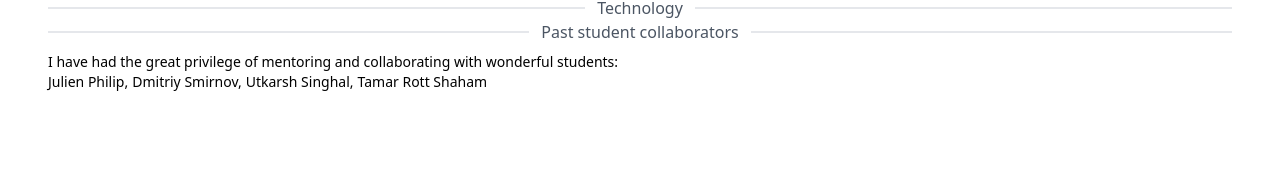
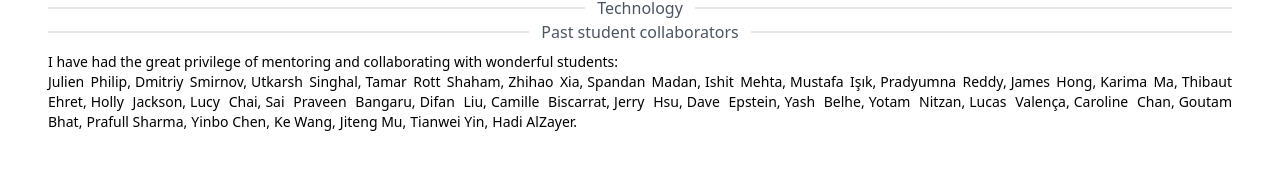
Before and after one commit to mgharbi/mgharbi.github.io, a Next.js app: page / in a window 1280 px wide. Shown: the part 544-714 px from the top of the page. Built offline with nearby package versions, Linux system fonts and the light colour scheme.

Commit message:
students

```diff
--- a/src/app/page.tsx
+++ b/src/app/page.tsx
@@ -159,27 +159,142 @@ function Students() {
       "webpage": "https://tamarott.github.io",
       "year": 2019,
     },
-    // {
-    //   "name":,
-    //   "webpage":,
-    //   "year": 2019,
-    // },
-    // {
-    //   "name":,
-    //   "webpage":,
-    //   "year": 2019,
-    // },
-    // {
-    //   "name":,
-    //   "webpage":,
-    //   "year": 2019,
-    // },
+    {
+      "name": "Zhihao Xia",
+      "webpage": "https://www.cse.wustl.edu/~zhihao.xia/",
+      "year": 2019,
+    },
+    {
+      "name": "Spandan Madan",
+      "webpage": "https://spandan-madan.github.io/about",
+      "year": 2019,
+    },
+    {
+      "name": "Ishit Mehta",
+      "webpage": "https://scholar.google.co.in/citations?user=pUqhY-wAAAAJ&hl=en",
+      "year": 2020,
+    },
+    {
+      "name": "Mustafa Işık",
+      "webpage": "https://www.mustafaisik.net/",
+      "year": 2020,
+    },
+    {
+      "name": "Pradyumna Reddy",
+      "webpage": "https://preddy5.github.io/",
+      "year": 2020,
+    },
+    {
+      "name": "James Hong",
+      "webpage": "https://jhong93.github.io/",
+      "year": 2020,
+    },
+    {
+      "name": "Karima Ma",
+      "webpage": "https://people.csail.mit.edu/karima/home.html",
+      "year": 2020,
+    },
+    {
+      "name": "Thibaut Ehret",
+      "webpage": "https://tehret.github.io/",
+      "year": 2020,
+    },
+    {
+      "name": "Holly Jackson",
+      "webpage": "https://www.holly-jackson.com/about/",
+      "year": 2020,
+    },
+    {
+      "name": "Lucy Chai",
+      "webpage": "https://people.csail.mit.edu/lrchai/",
+      "year": 2021,
+    },
+    {
+      "name": "Sai Praveen Bangaru",
+      "webpage": "http://people.csail.mit.edu/sbangaru/",
+      "year": 2021,
+    },
+    {
+      "name": "Difan Liu",
+      "webpage": "https://difanliu.github.io/",
+      "year": 2021,
+    },
+    {
+      "name": "Camille Biscarrat",
+      "webpage": "https://www.csail.mit.edu/person/camille-biscarrat",
+      "year": 2021,
+    },
+    {
+      "name": "Jerry Hsu",
+      "webpage": "https://chichenghsu.com/",
+      "year": 2021,
+    },
+    {
+      "name": "Dave Epstein",
+      "webpage": "https://dave.ml/",
+      "year": 2021,
+    },
+    {
+      "name": "Yash Belhe",
+      "webpage": "https://yashbelhe.github.io/",
+      "year": 2022,
+    },
+    {
+      "name": "Yotam Nitzan",
+      "webpage": "https://yotamnitzan.github.io/",
+      "year": 2022,
+    },
+    {
+      "name": "Lucas Valença",
+      "webpage": "https://valenca.io/",
+      "year": 2022,
+    },
+    {
+      "name": "Caroline Chan",
+      "webpage": "https://people.csail.mit.edu/cmchan/",
+      "year": 2022,
+    },
+    {
+      "name": "Goutam Bhat",
+      "webpage": "https://goutamgmb.github.io/",
+      "year": 2022,
+    },
+    {
+      "name": "Prafull Sharma",
+      "webpage": "https://prafullsharma.net/",
+      "year": 2022,
+    },
+    {
+      "name": "Yinbo Chen",
+      "webpage": "https://yinboc.github.io/",
+      "year": 2022,
+    },
+    {
+      "name": "Ke Wang",
+      "webpage": "https://kewang0622.github.io/",
+      "year": 2022,
+    },
+    {
+      "name": "Jiteng Mu",
+      "webpage": "https://jitengmu.github.io/",
+      "year": 2023,
+    },
+    {
+      "name": "Tianwei Yin",
+      "webpage": "https://tianweiy.github.io/",
+      "year": 2023,
+    },
+    {
+      "name": "Hadi AlZayer",
+      "webpage": "https://hadizayer.github.io/",
+      "year": 2023,
+    },
   ];
   return (
     <div>
       {
         students.map((student, index) => (
-          <span key={index} className="inline after:content-[','] last:after:content-[''] pe-1">
+          <span key={index} className="inline after:content-[','] last:after:content-['.'] pe-1">
             <Link className="hover:text-sky-500" href={student.webpage}>{student.name}</Link>
           </span>
         ))
```
